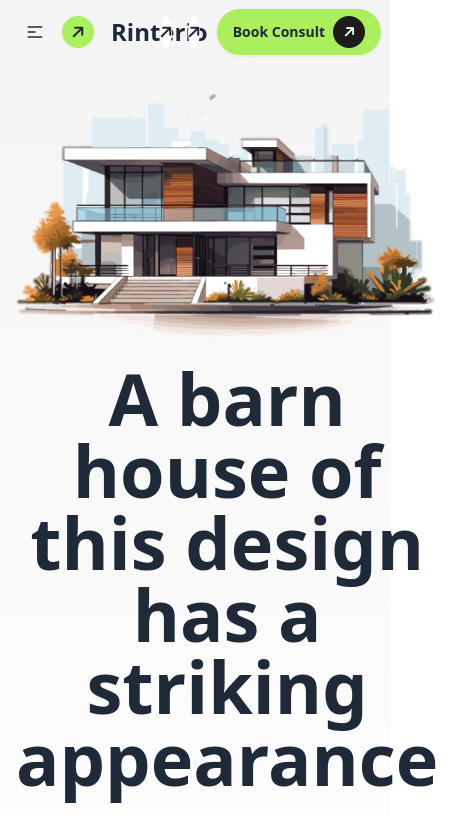
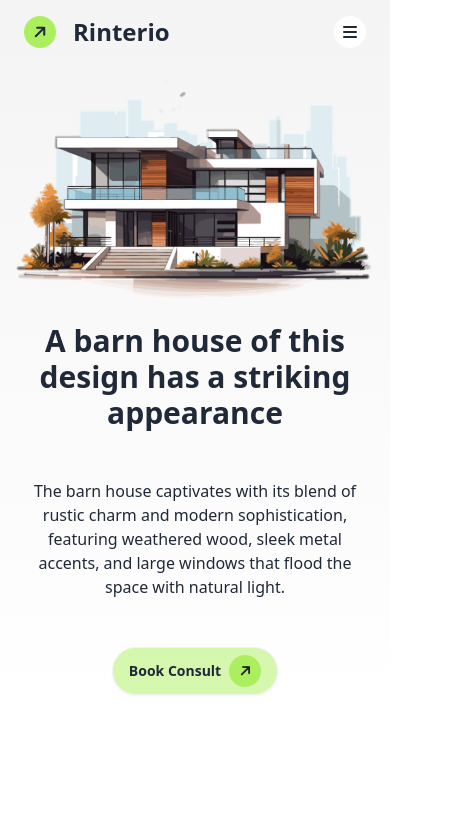
Before and after one commit to MehediZ07/B10-A3-Mehedi-Zaman-repo, a plain HTML site: page index.html in a window 390 px wide. Shown: the top 815 px of the page, 454 px wide, since content can reach past the window. Drawn offline with nearby package versions, Linux system fonts and the light colour scheme.

Commit message:
Header section responsive done

```diff
--- a/index.html
+++ b/index.html
@@ -28,24 +28,8 @@
     <!-- Header section start  -->
     <header class=" bg-gradient-to-t to-[rgb(244,244,244)] from-[rgb(255,555,255)]">
         <nav class="container mx-auto">
-            <div class="navbar">
-                <div class="navbar-start">
-                    <div class="dropdown">
-                        <div tabindex="0" role="button" class="btn btn-ghost lg:hidden">
-                            <svg xmlns="http://www.w3.org/2000/svg" class="h-5 w-5" fill="none" viewBox="0 0 24 24"
-                                stroke="currentColor">
-                                <path stroke-linecap="round" stroke-linejoin="round" stroke-width="2"
-                                    d="M4 6h16M4 12h8m-8 6h16" />
-                            </svg>
-                        </div>
-                        <ul tabindex="0"
-                            class="menu menu-sm dropdown-content space-x-4 rounded-box z-[1] mt-3 w-52 p-2 shadow">
-                            <a href="">Home</a>
-                            <a href="">Services</a>
-                            <a href="">Services</a>
-                            <a href="">Blogs</a>
-                            <a href="">Contact Us</a>
-                    </div>
+            <div class="navbar flex justify-between">
+                <div class=" ml-4 md:ml-0">
                     <div class="flex items-center"><a href="">
                             <div class="bg-pri-color flex items-center justify-center h-8 w-8 rounded-[50%]">
                                 <i class="fa-solid fa-arrow-up  rotate-45"></i>
@@ -54,18 +38,18 @@
 
                         <a class="btn btn-ghost font-bold text-2xl hover:bg-transparent">Rinterio</a>
                     </div>
+                </div>
 
-                </div>
-                <div class="navbar-center hidden lg:flex">
+                <div class="navbar-center hidden lg:flex ">
                     <ul class="menu menu-horizontal space-x-12 px-1 ">
                         <a class="text-[#737373] hover:text-[#494949] hover:font-bold" href="">Home</a>
                         <a class="text-[#737373] hover:text-[#494949] hover:font-bold" href="">Services</a>
-                        <a class="text-[#737373] hover:text-[#494949] hover:font-bold" href="">Services</a>
+                        <a class="text-[#737373] hover:text-[#494949] hover:font-bold" href="">Profile</a>
                         <a class="text-[#737373] hover:text-[#494949] hover:font-bold" href="">Blogs</a>
                         <a class="text-[#737373] hover:text-[#494949] hover:font-bold" href="">Contact Us</a>
                     </ul>
                 </div>
-                <div class="navbar-end space-x-4">
+                <div class=" space-x-4 hidden  md:flex">
 
                     <a class="bg-white flex items-center justify-center h-8 w-8 rounded-[50%]" href="">
                         <i class="fa-solid fa-arrow-up  rotate-45"></i>
@@ -78,18 +62,32 @@
                             <i class="fa-solid fa-arrow-up  rotate-45 text-white"></i>
                         </div>
                     </a>
+                    <div class="lg:hidden mr-4">
+                        <a class="bg-white flex items-center justify-center h-8 w-8 rounded-[50%]" href="">
+                            <i class="fa-solid fa-bars"></i>
+                        </a>
+                    </div>
+                </div>
+                <div class="md:hidden mr-4">
+                    <a class="bg-white flex items-center justify-center h-8 w-8 rounded-[50%]" href="">
+                        <i class="fa-solid fa-bars"></i>
+                    </a>
                 </div>
             </div>
         </nav>
         <!-- Banner section  -->
+        <div class="container mx-auto">
             <div class="hero">
                 <div class="hero-content text-center">
                     <div class="max-w-6xl space-y-6">
                         <img class="mx-auto" src="assets/banner.png" alt="">
-                    <h1 class="text-7xl font-bold">A barn house of this design has a striking appearance</h1>
+                        <h1 class="text-3xl md:text-5xl lg:text-7xl font-bold">A barn house of this design has a
+                            striking appearance</h1>
                         <p class="py-6 max-w-[90%] mx-auto">
-                        The barn house captivates with its blend of rustic charm and modern sophistication, featuring
-                        weathered wood, sleek metal accents, and large windows that flood the space with natural light.
+                            The barn house captivates with its blend of rustic charm and modern sophistication,
+                            featuring
+                            weathered wood, sleek metal accents, and large windows that flood the space with natural
+                            light.
                         </p>
                         <button class="btn hover:bg-[#ABEF5F80] bg-[#ABEF5F80] rounded-3xl">Book Consult
                             <div class="bg-pri-color flex items-center justify-center h-8 w-8 rounded-[50%]">
@@ -99,6 +97,8 @@
                     </div>
                 </div>
             </div>
+        </div>
+
     </header>
 </body>
 
```
Lines whose indentation alone changed are shown as unchanged.
